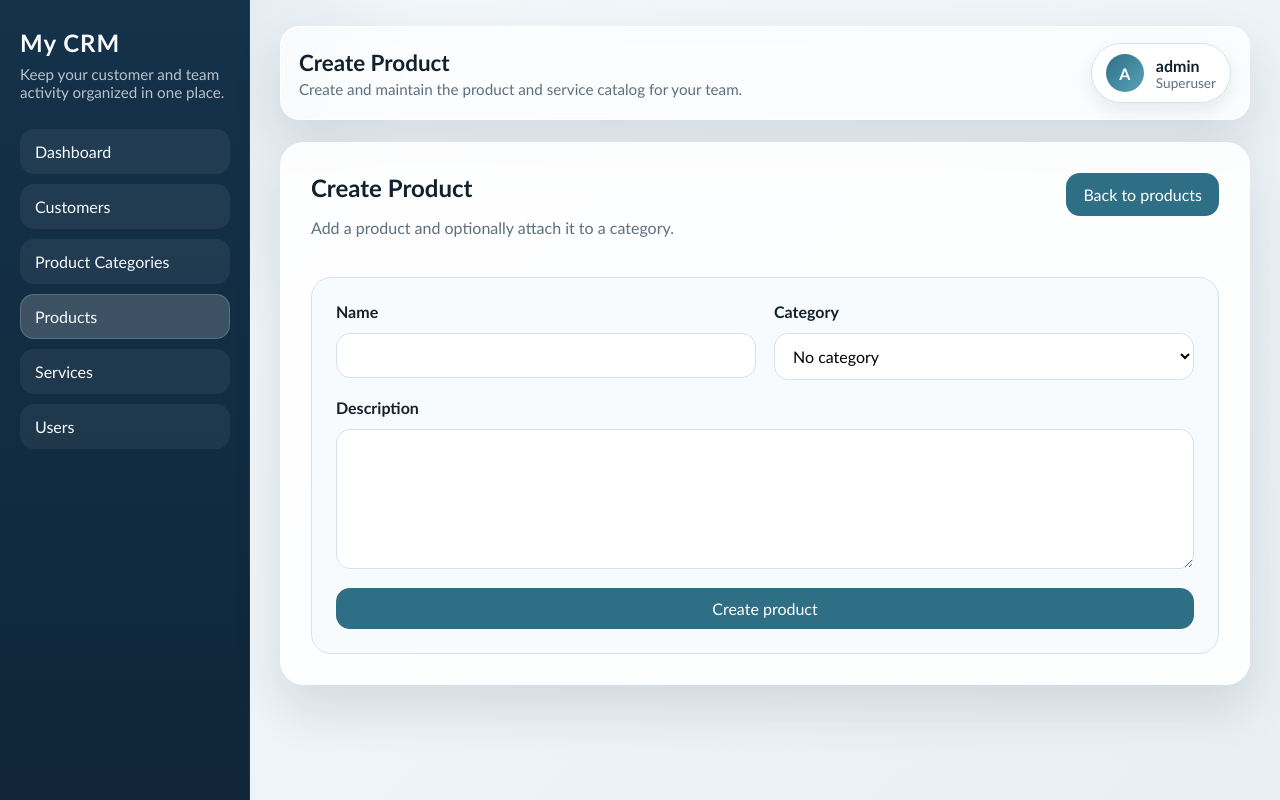
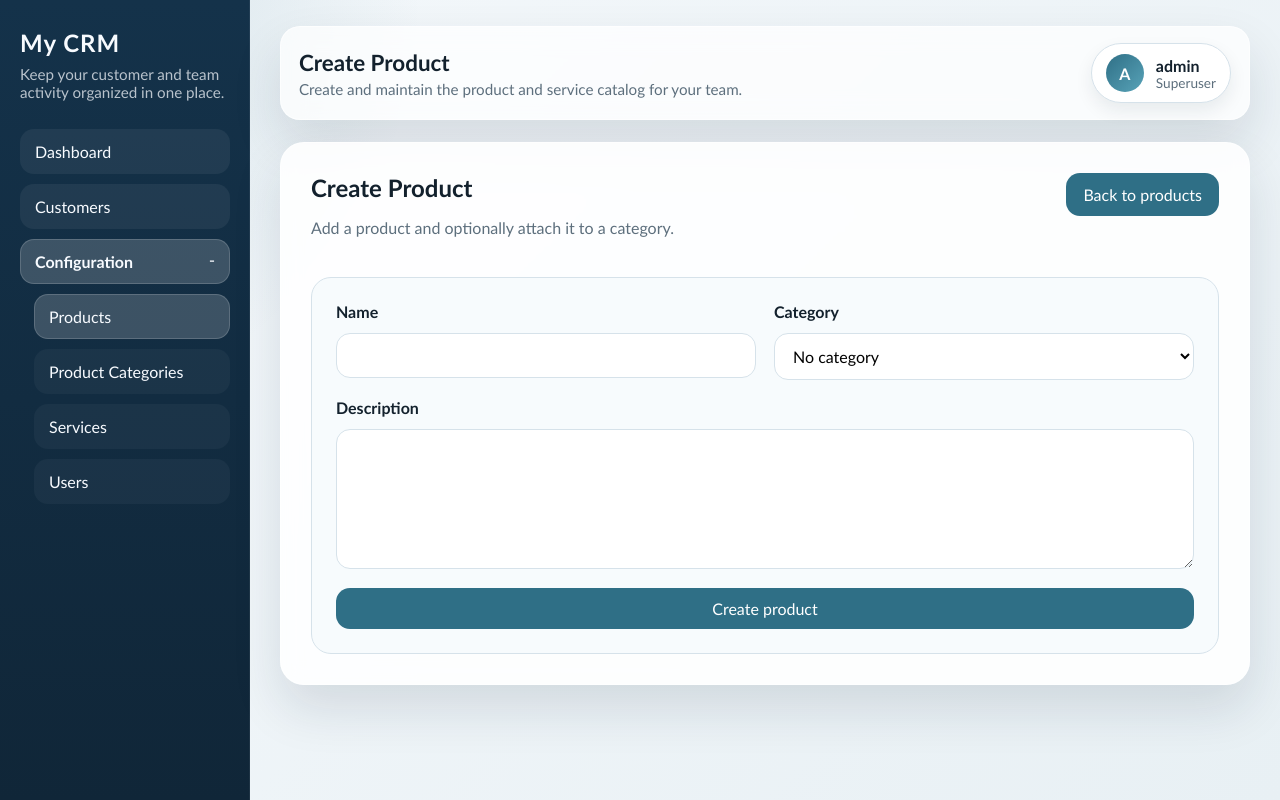
Before and after one commit to matman188/my-crm, a Django app: page /products/create/ in a window 1280 px wide. Run offline with Django 5.2, Linux system fonts and the light colour scheme; a user stored in the database is signed in; data comes from the database, SQL or seed files in the repository.

Commit message:
Added a Configuration menu

```diff
--- a/crm/templates/crm/base.html
+++ b/crm/templates/crm/base.html
@@ -65,7 +65,8 @@
             gap: 10px;
         }
 
-        .nav a {
+        .nav a,
+        .nav-group-toggle {
             display: block;
             padding: 12px 14px;
             border-radius: 14px;
@@ -76,14 +77,55 @@
             transition: background 0.2s ease, border-color 0.2s ease, transform 0.2s ease;
         }
 
+        .nav-group {
+            display: grid;
+            gap: 10px;
+        }
+
+        .nav-group-toggle {
+            list-style: none;
+            cursor: pointer;
+            font: inherit;
+            font-weight: 700;
+        }
+
+        .nav-group-toggle::-webkit-details-marker {
+            display: none;
+        }
+
+        .nav-group-toggle::after {
+            content: "+";
+            float: right;
+            color: rgba(248, 251, 255, 0.78);
+            font-size: 1rem;
+            line-height: 1;
+        }
+
+        .nav-group[open] .nav-group-toggle::after {
+            content: "-";
+        }
+
+        .nav-submenu {
+            display: grid;
+            gap: 10px;
+            padding-left: 14px;
+        }
+
+        .nav-submenu a {
+            background: rgba(255, 255, 255, 0.04);
+        }
+
         .nav a:hover,
-        .nav a:focus-visible {
+        .nav a:focus-visible,
+        .nav-group-toggle:hover,
+        .nav-group-toggle:focus-visible {
             background: var(--panel-soft);
             border-color: rgba(255, 255, 255, 0.1);
             transform: translateX(2px);
         }
 
-        .nav a.active {
+        .nav a.active,
+        .nav-group-toggle.active {
             background: rgba(255, 255, 255, 0.18);
             border-color: rgba(255, 255, 255, 0.16);
         }
@@ -702,14 +744,21 @@
         <aside class="sidebar">
             <h1 class="brand">My CRM</h1>
             <p class="sidebar-copy">Keep your customer and team activity organized in one place.</p>
+            {% with current_url=request.resolver_match.url_name %}
             <nav class="nav" aria-label="Primary">
-                <a class="{% if request.resolver_match.url_name == 'home' %}active{% endif %}" href="{% url 'home' %}">Dashboard</a>
-                <a class="{% if request.resolver_match.url_name == 'customers' or request.resolver_match.url_name == 'create_customer' or request.resolver_match.url_name == 'edit_customer' %}active{% endif %}" href="{% url 'customers' %}">Customers</a>
-                <a class="{% if request.resolver_match.url_name == 'product_categories' or request.resolver_match.url_name == 'create_product_category' or request.resolver_match.url_name == 'edit_product_category' %}active{% endif %}" href="{% url 'product_categories' %}">Product Categories</a>
-                <a class="{% if request.resolver_match.url_name == 'products' or request.resolver_match.url_name == 'create_product' or request.resolver_match.url_name == 'edit_product' %}active{% endif %}" href="{% url 'products' %}">Products</a>
-                <a class="{% if request.resolver_match.url_name == 'services' or request.resolver_match.url_name == 'create_service' or request.resolver_match.url_name == 'edit_service' %}active{% endif %}" href="{% url 'services' %}">Services</a>
-                <a class="{% if request.resolver_match.url_name == 'users' or request.resolver_match.url_name == 'create_user' or request.resolver_match.url_name == 'edit_user' or request.resolver_match.url_name == 'change_user_password' %}active{% endif %}" href="{% url 'users' %}">Users</a>
+                <a class="{% if current_url == 'home' %}active{% endif %}" href="{% url 'home' %}">Dashboard</a>
+                <a class="{% if current_url == 'customers' or current_url == 'create_customer' or current_url == 'edit_customer' %}active{% endif %}" href="{% url 'customers' %}">Customers</a>
+                <details class="nav-group" {% if current_url == 'product_categories' or current_url == 'create_product_category' or current_url == 'edit_product_category' or current_url == 'products' or current_url == 'create_product' or current_url == 'edit_product' or current_url == 'services' or current_url == 'create_service' or current_url == 'edit_service' or current_url == 'users' or current_url == 'create_user' or current_url == 'edit_user' or current_url == 'change_user_password' %}open{% endif %}>
+                    <summary class="nav-group-toggle {% if current_url == 'product_categories' or current_url == 'create_product_category' or current_url == 'edit_product_category' or current_url == 'products' or current_url == 'create_product' or current_url == 'edit_product' or current_url == 'services' or current_url == 'create_service' or current_url == 'edit_service' or current_url == 'users' or current_url == 'create_user' or current_url == 'edit_user' or current_url == 'change_user_password' %}active{% endif %}">Configuration</summary>
+                    <div class="nav-submenu">
+                        <a class="{% if current_url == 'products' or current_url == 'create_product' or current_url == 'edit_product' %}active{% endif %}" href="{% url 'products' %}">Products</a>
+                        <a class="{% if current_url == 'product_categories' or current_url == 'create_product_category' or current_url == 'edit_product_category' %}active{% endif %}" href="{% url 'product_categories' %}">Product Categories</a>
+                        <a class="{% if current_url == 'services' or current_url == 'create_service' or current_url == 'edit_service' %}active{% endif %}" href="{% url 'services' %}">Services</a>
+                        <a class="{% if current_url == 'users' or current_url == 'create_user' or current_url == 'edit_user' or current_url == 'change_user_password' %}active{% endif %}" href="{% url 'users' %}">Users</a>
+                    </div>
+                </details>
             </nav>
+            {% endwith %}
         </aside>
 
         <main class="content">
--- a/crm/tests.py
+++ b/crm/tests.py
@@ -29,6 +29,11 @@ class AuthenticationFlowTests(TestCase):
         response = self.client.get(reverse("home"))
 
         self.assertContains(response, reverse("customers"))
+        self.assertContains(response, "Configuration")
+        self.assertContains(response, reverse("products"))
+        self.assertContains(response, reverse("product_categories"))
+        self.assertContains(response, reverse("services"))
+        self.assertContains(response, reverse("users"))
         self.assertContains(response, "Alex")
         self.assertContains(response, reverse("edit_profile"))
 
```
